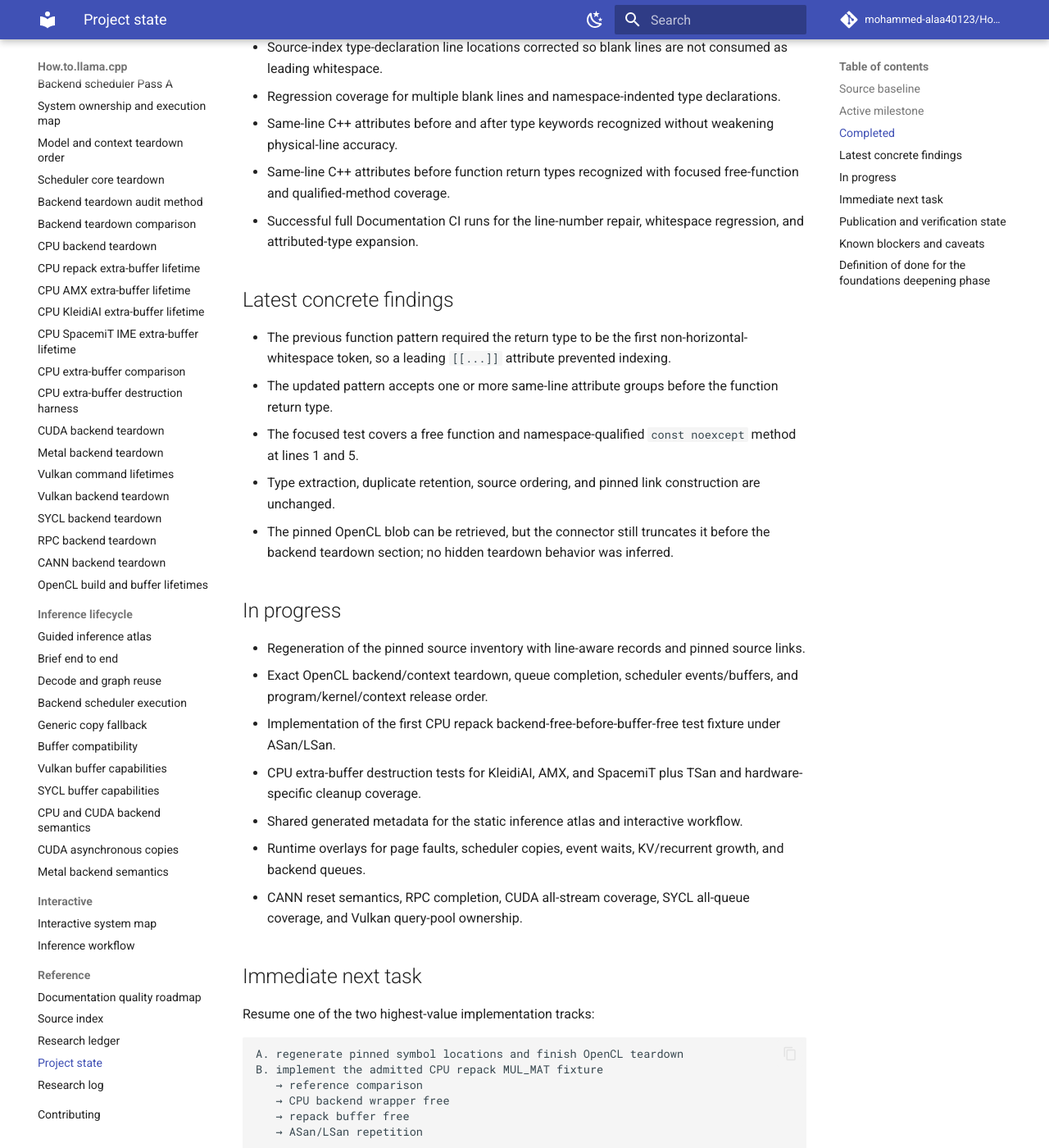
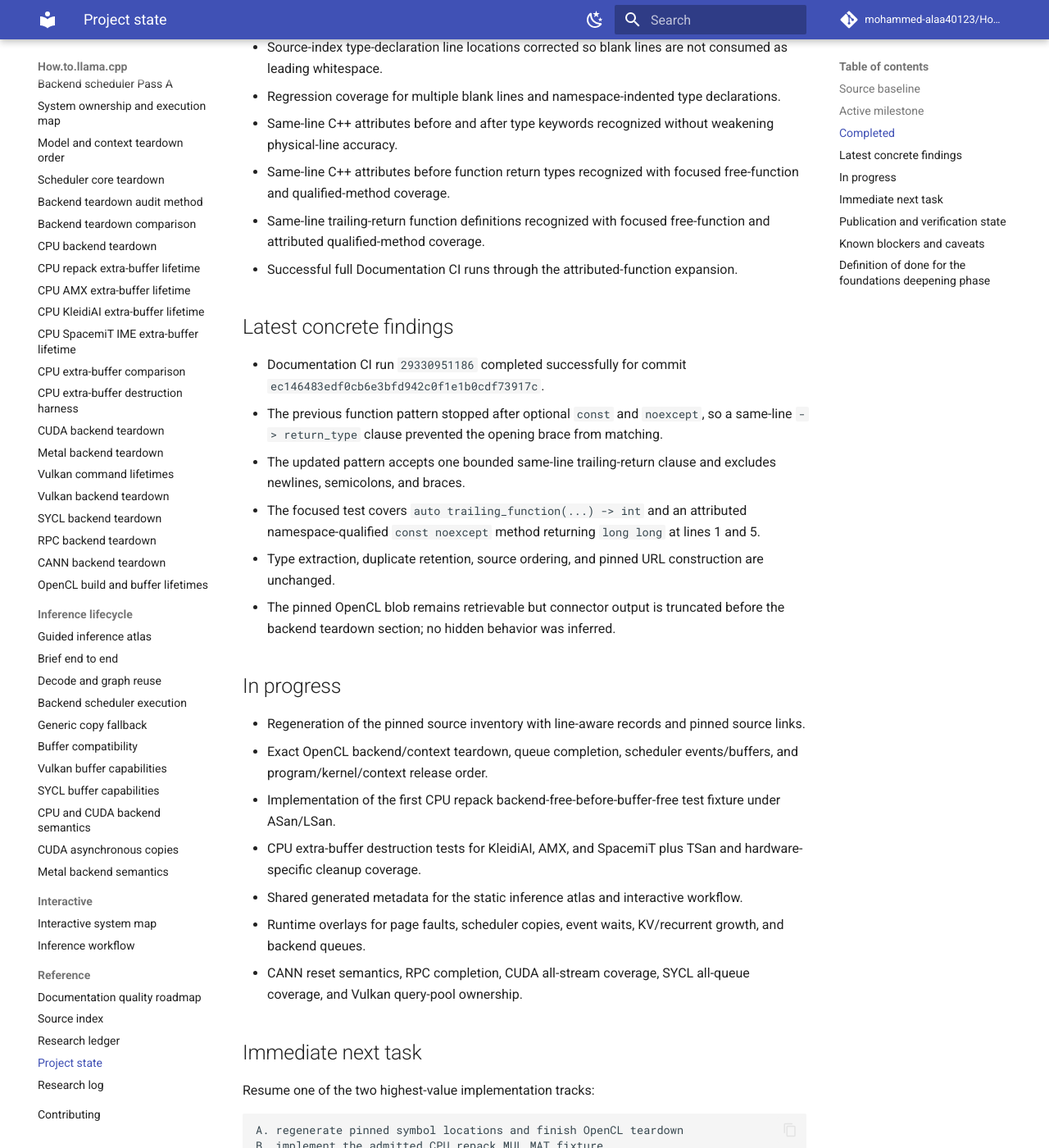
Before and after one commit to mohammed-alaa40123/How.to.llama.cpp, an MkDocs documentation site: the page built from docs/reference/project-state.md, in a window 1280 px wide and 1400 px high, scrolled down 1327 px. Shown: the whole window at 82% size. Built offline with MkDocs 1.6.1 and Material for MkDocs 9.7.7, drawn with Linux system fonts in a browser that asks for light colours; comment, search, counter and statistics services are not loaded; some of the changed text lies outside the part shown.

Commit message:
docs: update project state for trailing return indexing

```diff
--- a/docs/reference/project-state.md
+++ b/docs/reference/project-state.md
@@ -35,15 +35,17 @@ Read this file after the root README on every run. It is the compact checkpoint
 - Regression coverage for multiple blank lines and namespace-indented type declarations.
 - Same-line C++ attributes before and after type keywords recognized without weakening physical-line accuracy.
 - Same-line C++ attributes before function return types recognized with focused free-function and qualified-method coverage.
-- Successful full Documentation CI runs for the line-number repair, whitespace regression, and attributed-type expansion.
+- Same-line trailing-return function definitions recognized with focused free-function and attributed qualified-method coverage.
+- Successful full Documentation CI runs through the attributed-function expansion.
 
 ## Latest concrete findings
 
-- The previous function pattern required the return type to be the first non-horizontal-whitespace token, so a leading `[[...]]` attribute prevented indexing.
-- The updated pattern accepts one or more same-line attribute groups before the function return type.
-- The focused test covers a free function and namespace-qualified `const noexcept` method at lines 1 and 5.
-- Type extraction, duplicate retention, source ordering, and pinned link construction are unchanged.
-- The pinned OpenCL blob can be retrieved, but the connector still truncates it before the backend teardown section; no hidden teardown behavior was inferred.
+- Documentation CI run `29330951186` completed successfully for commit `ec146483edf0cb6e3bfd942c0f1e1b0cdf73917c`.
+- The previous function pattern stopped after optional `const` and `noexcept`, so a same-line `-> return_type` clause prevented the opening brace from matching.
+- The updated pattern accepts one bounded same-line trailing-return clause and excludes newlines, semicolons, and braces.
+- The focused test covers `auto trailing_function(...) -> int` and an attributed namespace-qualified `const noexcept` method returning `long long` at lines 1 and 5.
+- Type extraction, duplicate retention, source ordering, and pinned URL construction are unchanged.
+- The pinned OpenCL blob remains retrievable but connector output is truncated before the backend teardown section; no hidden behavior was inferred.
 
 ## In progress
 
@@ -71,10 +73,10 @@ B. implement the admitted CPU repack MUL_MAT fixture
 ## Publication and verification state
 
 - Work is published in PR #1 from branch `automation/backend-teardown-audit-method`; the PR remains open and mergeable.
-- Added detailed note `logs/research/2026-07-14/1452-attributed-function-indexing.md`.
-- Added focused tests for leading same-line attributes on function definitions.
-- A bounded local regular-expression reproduction returned the expected names and declaration lines.
-- GitHub-hosted Documentation CI is pending for the final branch head.
+- Added detailed note `logs/research/2026-07-14/1550-trailing-return-function-indexing.md`.
+- Added focused tests for same-line trailing-return function definitions.
+- The preceding attributed-function increment passed full Documentation CI and strict MkDocs.
+- GitHub-hosted Documentation CI is pending for the final trailing-return branch head.
 - Full local checkout validation remains unavailable because direct GitHub DNS resolution is blocked in this runtime.
 - The public Pages route for branch-only artifacts cannot deploy until PR #1 merges; live verification remains pending.
 
@@ -84,7 +86,7 @@ B. implement the admitted CPU repack MUL_MAT fixture
 - **Large upstream file blocker:** the connector exposes the pinned OpenCL blob as truncated output and exact hidden symbols remain difficult to search.
 - **Local validation blocker:** direct cloning fails with `Could not resolve host: github.com`; full local Python tests, strict MkDocs build, and `check_site.sh` require a usable checkout. GitHub-hosted Documentation CI is the authoritative validation path for this branch.
 - **Pages verification blocker:** branch-only documentation cannot deploy until PR #1 merges; live HTTP and rendered-content checks remain pending.
-- **Source-index caveat:** same-line standard attributes are recognized for types and leading function definitions; multiline attributes, trailing-return syntax, requires clauses, arbitrary declaration macros, and generated syntax remain approximate or unresolved.
+- **Source-index caveat:** same-line standard attributes and same-line trailing-return definitions are recognized; multiline attributes/returns, requires clauses, arbitrary declaration macros, operators, and generated syntax remain approximate or unresolved.
 - **Harness caveat:** a skipped hardware-gated path is not evidence that the lifetime ordering passed.
 - **SpacemiT caveat:** buffer lifetime is distinct from thread-local TCM leases and process-level pool-manager lifetime.
 - **Scope caveat:** optional CPU extra-buffer audits do not prove behavior for HBM or future implementations.
```
Also changed, not shown: other parts of docs/reference/project-state.md (+1 -1 lines).
